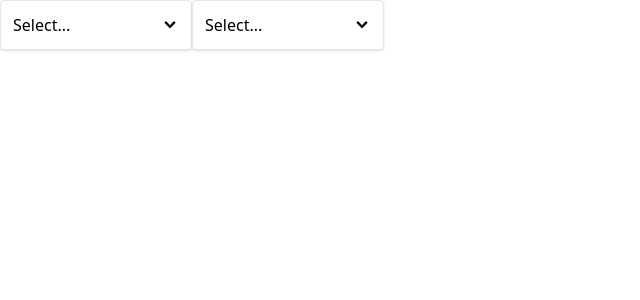
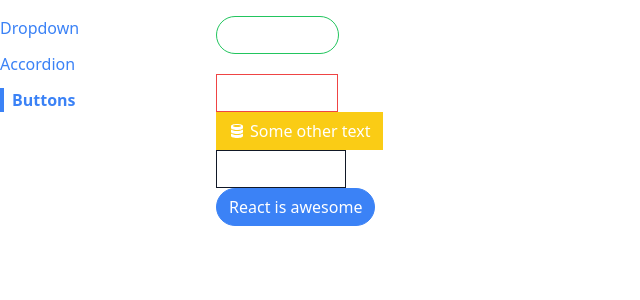
Before and after one commit to KB-Toast/comps, a React (Create React App) app: page /buttons in a window 1280 px wide. Shown: the top 300 px of the page, without its empty margins (0-640 px from the left). Built offline with nearby package versions, Linux system fonts and the light colour scheme.

Commit message:
Added navigation from scratch

```diff
--- a/src/App.js
+++ b/src/App.js
@@ -1,24 +1,24 @@
-import { useState } from "react";
-import Dropdown from "./components/Dropdown";
+import Sidebar from "./components/Sidebar";
+import Route from "./components/Route";
+import AccordionPage from "./pages/AccordionPage";
+import DropdownPage from "./pages/DropdownPage";
+import ButtonPage from "./pages/ButtonPage";
 
 function App() {
-  const [selection, setSelection] = useState(null);
-
-  const handleSelect = (option) => {
-    setSelection(option);
-  };
-
-  const options = [
-    { label: "Red", value: "red " },
-    { label: "Green", value: "green " },
-    { label: "Blue", value: "blue " },
-  ];
-
-  // Dropdown cannot listen to clicks on elements created by Button using the "onClick" approach we used earlier
   return (
-    <div className="flex">
-      <Dropdown options={options} value={selection} onChange={handleSelect} />
-      <Dropdown options={options} value={selection} onChange={handleSelect} />
+    <div className="container mx-auto grid grid-cols-6 gap-4 mt-4">
+      <Sidebar />
+      <div className="col-span-5">
+        <Route path="/accordion">
+          <AccordionPage />
+        </Route>
+        <Route path="/">
+          <DropdownPage />
+        </Route>
+        <Route path="/buttons">
+          <ButtonPage />
+        </Route>
+      </div>
     </div>
   );
 }
--- /dev/null
+++ b/src/components/Link.js
@@ -0,0 +1,30 @@
+import classNames from "classnames";
+import useNavigation from "../hooks/use-navigation";
+
+function Link({ to, children, className, activeClassName }) {
+  const { navigate, currentPath } = useNavigation();
+
+  const classes = classNames(
+    "text-blue-500",
+    className,
+    currentPath === to && activeClassName
+  );
+
+  const handleClick = (event) => {
+    // we only want to preventDefault if the user isn't using ctrl (command) key (open in new tab)
+    // on macOs, it's "metaKey=true", on windows it's "controlKey=true"
+    if (event.metaKey || event.ctrlKey) {
+      return;
+    }
+    event.preventDefault();
+    navigate(to);
+  };
+
+  return (
+    <a className={classes} href={to} onClick={handleClick}>
+      {children}
+    </a>
+  );
+}
+
+export default Link;
--- /dev/null
+++ b/src/components/Route.js
@@ -0,0 +1,13 @@
+import useNavigation from "../hooks/use-navigation";
+
+function Route({ path, children }) {
+  const { currentPath } = useNavigation();
+
+  if (path === currentPath) {
+    return children;
+  }
+
+  return null;
+}
+
+export default Route;
--- /dev/null
+++ b/src/components/Sidebar.js
@@ -0,0 +1,30 @@
+import Link from "./Link";
+
+function Sidebar() {
+  const links = [
+    { label: "Dropdown", path: "/" },
+    { label: "Accordion", path: "/accordion" },
+    { label: "Buttons", path: "/buttons" },
+  ];
+
+  const renderedLinks = links.map((link) => {
+    return (
+      <Link
+        key={link.label}
+        to={link.path}
+        className="mb-3"
+        activeClassName="font-bold border-l-4 border-blue-500 pl-2"
+      >
+        {link.label}
+      </Link>
+    );
+  });
+
+  return (
+    <div className="sticky top-0 flex flex-col items-start">
+      {renderedLinks}
+    </div>
+  );
+}
+
+export default Sidebar;
--- /dev/null
+++ b/src/context/navigation.js
@@ -0,0 +1,32 @@
+import { createContext, useState, useEffect } from "react";
+
+const NavigationContext = createContext();
+
+function NavigationProvider({ children }) {
+  const [currentPath, setCurrentPath] = useState(window.location.pathname);
+
+  useEffect(() => {
+    const handler = () => {
+      setCurrentPath(window.location.pathname);
+    };
+    window.addEventListener("popstate", handler);
+
+    return () => {
+      window.removeEventListener("popstate", handler);
+    };
+  }, []);
+
+  const navigate = (to) => {
+    window.history.pushState({}, "", to);
+    setCurrentPath(to);
+  };
+
+  return (
+    <NavigationContext.Provider value={{ currentPath, navigate }}>
+      {children}
+    </NavigationContext.Provider>
+  );
+}
+
+export { NavigationProvider };
+export default NavigationContext;
--- /dev/null
+++ b/src/hooks/use-navigation.js
@@ -0,0 +1,10 @@
+import { useContext } from "react";
+import NavigationContext from "../context/navigation";
+
+// custom (small) hook
+
+function useNavigation() {
+  return useContext(NavigationContext);
+}
+
+export default useNavigation;
--- a/src/index.js
+++ b/src/index.js
@@ -2,8 +2,13 @@
 import React from "react";
 import ReactDOM from "react-dom/client";
 import App from "./App";
+import { NavigationProvider } from "./context/navigation";
 
 const el = document.getElementById("root");
 const root = ReactDOM.createRoot(el);
 
-root.render(<App />);
+root.render(
+  <NavigationProvider>
+    <App />
+  </NavigationProvider>
+);
--- a/src/pages/ButtonPage.js
+++ b/src/pages/ButtonPage.js
@@ -2,9 +2,7 @@
 import Button from "../components/Button";
 
 function ButtonPage() {
-  const handleClick = () => {
-    console.log("clicked !");
-  };
+  const handleClick = () => {};
 
   return (
     <div>
--- /dev/null
+++ b/src/pages/DropdownPage.js
@@ -0,0 +1,25 @@
+import { useState } from "react";
+import Dropdown from "../components/Dropdown";
+
+function DropdownPage() {
+  const [selection, setSelection] = useState(null);
+
+  const handleSelect = (option) => {
+    setSelection(option);
+  };
+
+  const options = [
+    { label: "Red", value: "red " },
+    { label: "Green", value: "green " },
+    { label: "Blue", value: "blue " },
+  ];
+
+  // Dropdown cannot listen to clicks on elements created by Button using the "onClick" approach we used earlier
+  return (
+    <div className="flex">
+      <Dropdown options={options} value={selection} onChange={handleSelect} />
+    </div>
+  );
+}
+
+export default DropdownPage;
```
